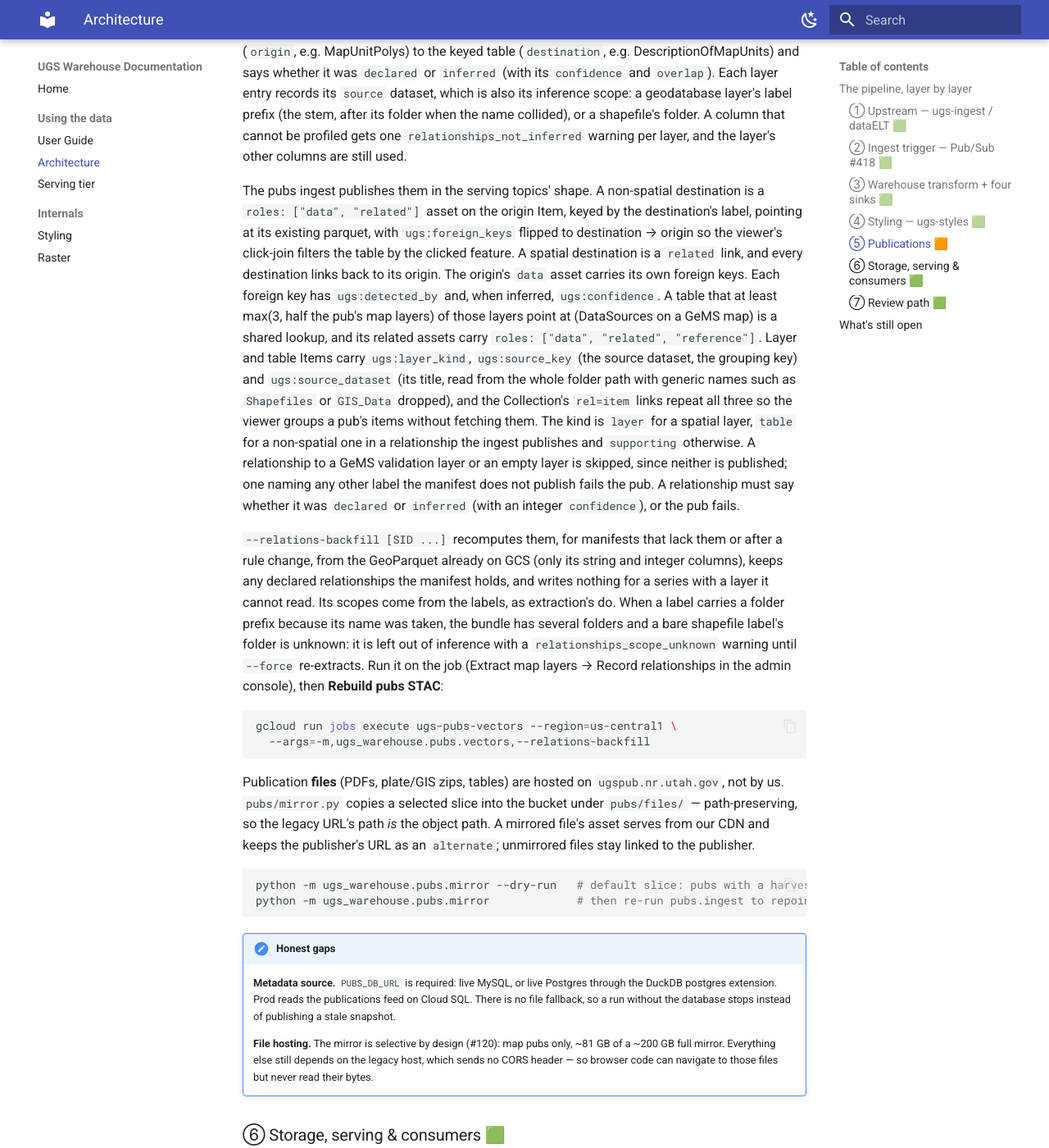
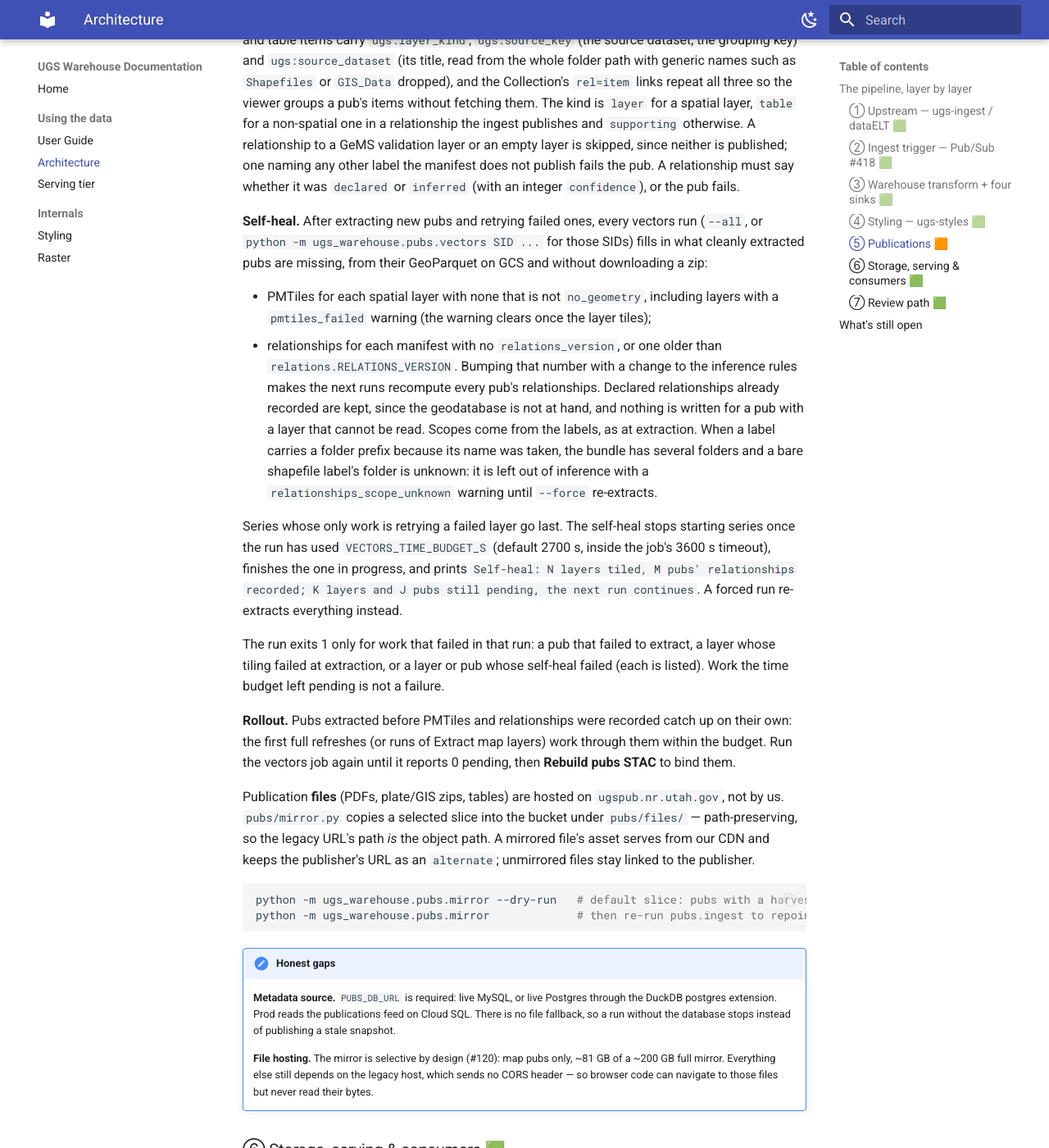
Before and after one commit to UGS-GIO/ugs-warehouse, an MkDocs documentation site: the page built from docs/ARCHITECTURE.md, in a window 1280 px wide and 1400 px high, scrolled down 3665 px. Shown: the whole window at 82% size. Built offline with MkDocs 1.6.1 and Material for MkDocs 9.7.7, drawn with Linux system fonts in a browser that asks for light colours; some of the changed text lies outside the part shown.

Commit message:
feat(pubs): every vectors run self-heals missing tiles and relationships within a time budget
ALL-6049

````diff
--- a/docs/ARCHITECTURE.md
+++ b/docs/ARCHITECTURE.md
@@ -128,28 +128,10 @@ EPSG:4326 (`geolmap/vectors/<SID>/<label>.parquet` and `.pmtiles`), tiled with t
 tippecanoe flags and one tile layer named for the label. The series' `_manifest.json` records
 `pmtiles` and `pmtiles_layer` per layer. A layer whose tiling fails keeps its GeoParquet and gets
 a `pmtiles_failed` warning instead of an error, so the pub stays extracted and is not downloaded
-again. Every `--all` run lists the layers still without PMTiles, read from the manifests it
-already loads, and exits non-zero until the backfill builds them. A tiled layer's Item carries the
-same `pmtiles` asset and `rel=pmtiles` web-map link as a serving topic, so the viewer previews it
-and the Map page can add it. `python -m ugs_warehouse.pubs.vectors --pmtiles-backfill [SID ...]`
-tiles layers that have no PMTiles yet or a `pmtiles_failed` warning, from their GeoParquet and
-without downloading the zip again, and clears the warning once a layer tiles (`--force` rebuilds
-every layer). If the series' manifest changed while the backfill ran, its manifest update is
-discarded and reported, and the next backfill rebuilds those layers.
-A pub's `_units` Item (`geolmap/units/<SID>/<SID>.units.parquet`) has no PMTiles of its own; the
+again; the next run's self-heal retries it (below). A tiled layer's Item carries the same `pmtiles`
+asset and `rel=pmtiles` web-map link as a serving topic, so the viewer previews it and the Map page
+can add it. A pub's `_units` Item (`geolmap/units/<SID>/<SID>.units.parquet`) has no PMTiles of its own; the
 statewide `geolmap/units/units.pmtiles` from `pubs/units_pmtiles.py` is a separate artifact.
-
-After a deploy that adds PMTiles, the `ugs-pubs-vectors` job (`--all`) exits non-zero until the
-backfill has run once. Run the backfill on the deployed job, then **Rebuild pubs STAC** to bind the
-tiles, from the admin console (Extract map layers → Build map tiles) or with:
-
-```bash
-gcloud run jobs execute ugs-pubs-vectors --region=us-central1 \
-  --args=-m,ugs_warehouse.pubs.vectors,--pmtiles-backfill
-```
-
-`--args` replaces the job's `-m,ugs_warehouse.pubs.vectors,--all` (its command is `python`), so
-the module path has to be given again.
 
 The manifest also records how a pub's layers and tables relate (`pubs/relations.py`). Relationship
 classes a geodatabase declares are read with `ogrinfo -json`; a geodatabase whose relationships
@@ -190,19 +172,33 @@ relationship to a GeMS validation layer or an empty layer is skipped, since neit
 one naming any other label the manifest does not publish fails the pub. A relationship must say
 whether it was `declared` or `inferred` (with an integer `confidence`), or the pub fails.
 
-`--relations-backfill [SID ...]` recomputes them, for manifests that lack them or after a rule
-change, from the GeoParquet already on GCS (only its string and integer columns), keeps any declared
-relationships the manifest holds, and writes nothing for a series with a layer it cannot read. Its
-scopes come from the labels, as extraction's do. When a label carries a folder prefix because its
-name was taken, the bundle has several folders and a bare shapefile label's folder is unknown: it is
-left out of inference with a `relationships_scope_unknown` warning until `--force` re-extracts. Run
-it on the job (Extract map layers → Record relationships in the admin console), then **Rebuild pubs
-STAC**:
+**Self-heal.** After extracting new pubs and retrying failed ones, every vectors run (`--all`, or
+`python -m ugs_warehouse.pubs.vectors SID ...` for those SIDs) fills in what cleanly extracted pubs
+are missing, from their GeoParquet on GCS and without downloading a zip:
 
-```bash
-gcloud run jobs execute ugs-pubs-vectors --region=us-central1 \
-  --args=-m,ugs_warehouse.pubs.vectors,--relations-backfill
-```
+- PMTiles for each spatial layer with none that is not `no_geometry`, including layers with a
+  `pmtiles_failed` warning (the warning clears once the layer tiles);
+- relationships for each manifest with no `relations_version`, or one older than
+  `relations.RELATIONS_VERSION`. Bumping that number with a change to the inference rules makes the
+  next runs recompute every pub's relationships. Declared relationships already recorded are kept,
+  since the geodatabase is not at hand, and nothing is written for a pub with a layer that cannot
+  be read. Scopes come from the labels, as at extraction. When a label carries a folder prefix
+  because its name was taken, the bundle has several folders and a bare shapefile label's folder is
+  unknown: it is left out of inference with a `relationships_scope_unknown` warning until `--force`
+  re-extracts.
+
+Series whose only work is retrying a failed layer go last. The self-heal stops starting series once
+the run has used `VECTORS_TIME_BUDGET_S` (default 2700 s, inside the job's 3600 s timeout), finishes
+the one in progress, and prints `Self-heal: N layers tiled, M pubs' relationships recorded; K layers
+and J pubs still pending, the next run continues`. A forced run re-extracts everything instead.
+
+The run exits 1 only for work that failed in that run: a pub that failed to extract, a layer whose
+tiling failed at extraction, or a layer or pub whose self-heal failed (each is listed). Work the
+time budget left pending is not a failure.
+
+**Rollout.** Pubs extracted before PMTiles and relationships were recorded catch up on their own:
+the first full refreshes (or runs of Extract map layers) work through them within the budget. Run
+the vectors job again until it reports 0 pending, then **Rebuild pubs STAC** to bind them.
 
 Publication **files** (PDFs, plate/GIS zips, tables) are hosted on `ugspub.nr.utah.gov`, not by us.
 `pubs/mirror.py` copies a selected slice into the bucket under `pubs/files/` — path-preserving, so
````
Also changed, not shown: 3 other files.
